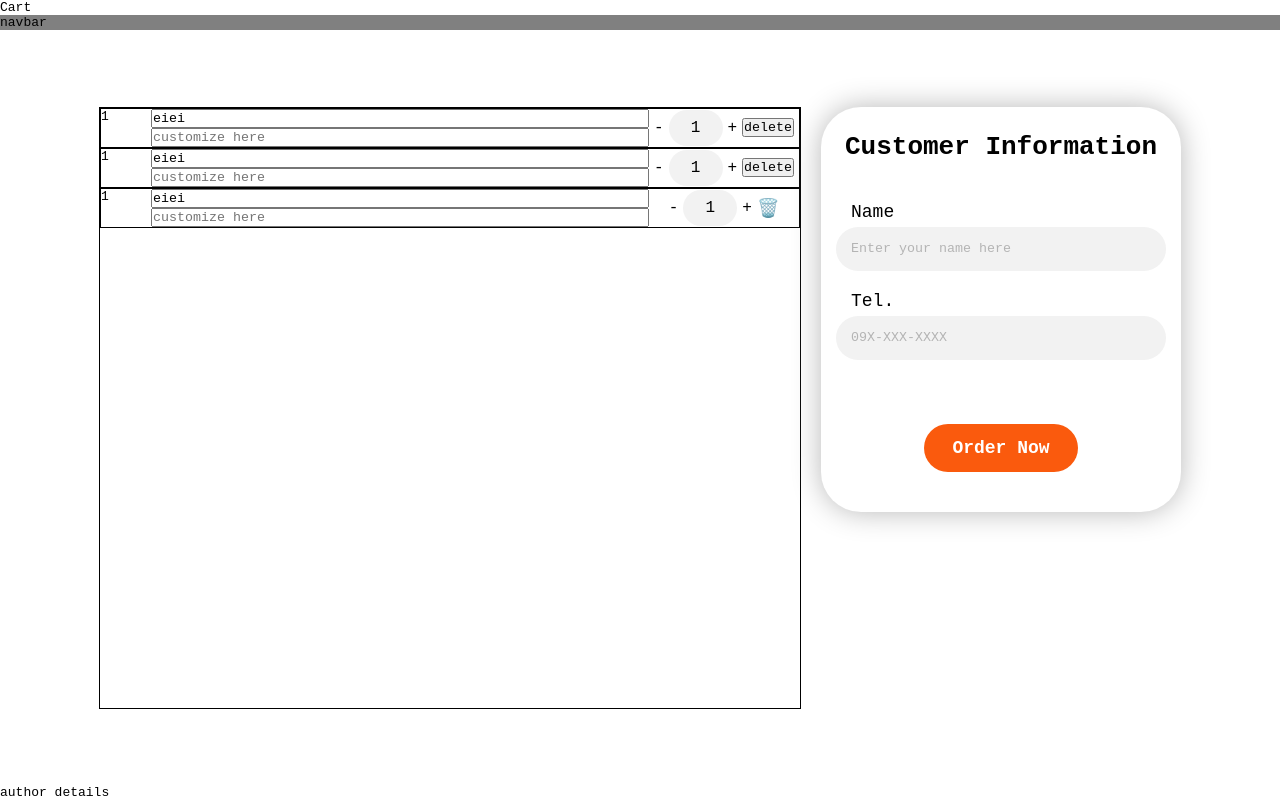
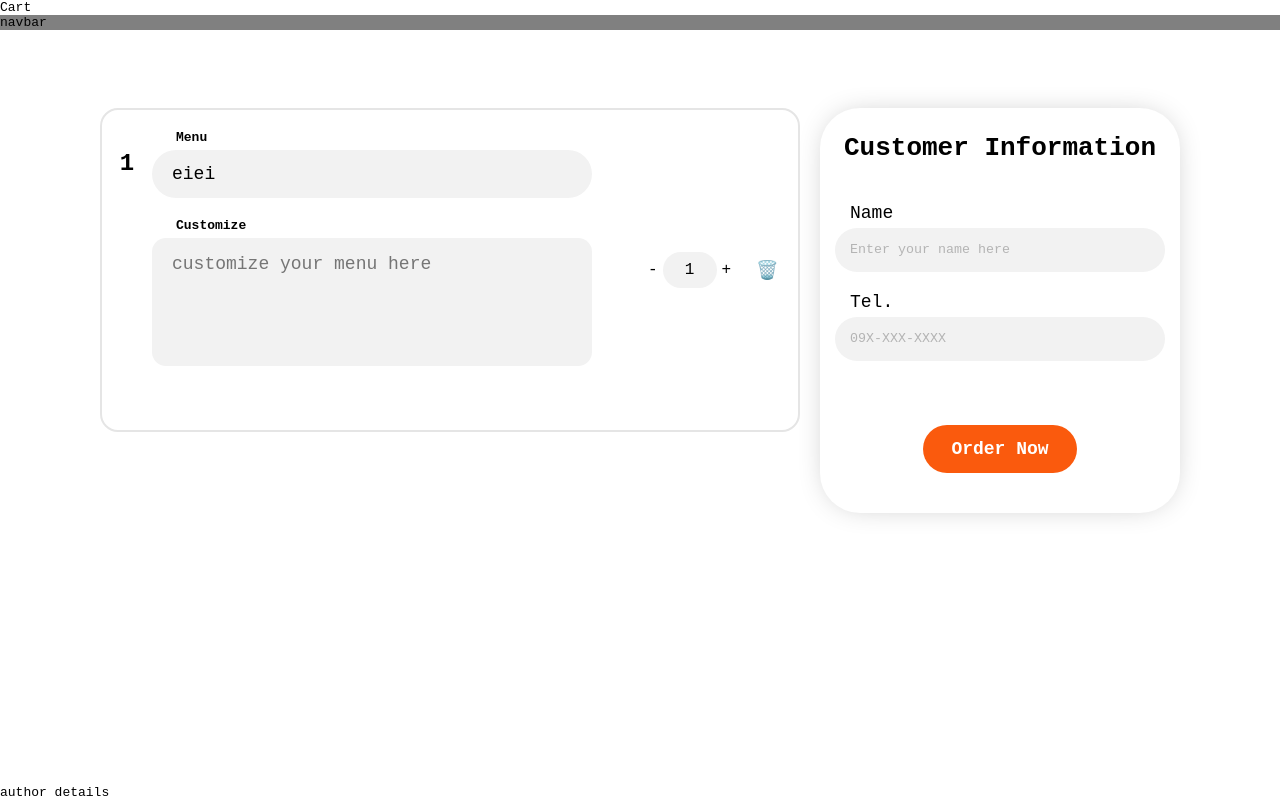
Before and after one commit to igottagofast/kongkrai, a plain HTML site: page customer/cart.html in a window 1280 px wide. Drawn offline with Linux system fonts and the light colour scheme.

Commit message:
commit hah

```diff
--- a/customer/cart.css
+++ b/customer/cart.css
@@ -33,8 +33,7 @@ main {
   flex-direction: column;
   min-width: 700px;
   min-height: 600px;
-
-  border: 1px solid black;
+  gap: 20px;
 }
 
 .confirm-container {
@@ -48,7 +47,7 @@ main {
 
   background-color: rgb(255, 255, 255);
 
-  box-shadow: 0px 0px 30px -1px rgb(179, 179, 179);
+  box-shadow: 0px 0px 30px -10px rgb(179, 179, 179);
 }
 
 .confirm-container h3 {
@@ -139,33 +138,97 @@ main {
   border: 1px solid black;
   display: flex;
   flex-direction: row;
+  position: relative;
+
+  border: 2px solid rgb(229, 229, 229);
+  border-radius: 18px;
+  height: 280px;
+  padding: 20px 0px;
 }
+.menu-container:hover {
+  box-shadow: 0px 0px 21px -1px rgb(229, 229, 229);
+}
+
+/* =================ช่องลำดับ items================== */
+
 .menu-number {
   width: 50px;
+  font-size: 24px;
+  font-weight: bold;
+  display: flex;
+  flex-direction: column;
+  align-items: center;
+  padding-top: 20px;
 }
+
+/* ================ชื่อ กะ ตามสั่ง================== */
+
 .menu-detail {
   display: flex;
   flex-direction: column;
   flex: 1;
+  gap: 20px;
+}
+
+.input-section {
+  display: flex;
+  flex-direction: column;
+}
+.input-section label {
+  padding-left: 24px;
+  padding-bottom: 5px;
+  font-weight: bold;
+}
+
+.main-menu {
+  width: 400px;
+  padding: 8px;
+  font-size: 18px;
+  border: none;
+  border-radius: 24px;
+  padding: 14px 20px;
+
+  background-color: rgb(242, 242, 242);
+}
+.main-menu:focus {
+  outline: none;
+  box-shadow: inset 0px 0px 21px -1px rgb(229, 229, 229);
+  background-color: rgb(255, 255, 255);
+}
+
+.custom-menu {
+  width: 400px;
+  min-height: 100px;
+  padding: 14px 20px;
+  font-size: 18px;
+  border: none;
+  border-radius: 14px;
+  resize: none;
+  line-height: 1.4;
+
+  background-color: rgb(242, 242, 242);
+}
+.custom-menu:focus {
+  outline: none;
+  box-shadow: inset 0px 0px 21px -1px rgb(229, 229, 229);
+  background-color: rgb(255, 255, 255);
 }
 
 .menu-option {
   display: flex;
   flex-direction: row;
-  align-items: center;
-  justify-content: center;
   width: 150px;
   gap: 5px;
 }
 
+/* ================ปุ่มquantity================== */
 .quantity-button {
   display: flex;
   flex-direction: row;
   align-items: center;
-  justify-content: center;
   gap: 5px;
+  flex: 1;
 }
-
 .quantity {
   display: flex;
   flex-direction: column;
@@ -188,13 +251,19 @@ main {
   box-shadow: inset 0px 0px 20px -10px rgb(162, 162, 162);
   background-color: rgb(255, 255, 255);
 }
-
 .increase,
 .decrease {
   font-size: 16px;
   cursor: pointer;
 }
-
+/* ================ปุ่มpre delete================== */
+.delete-container {
+  display: flex;
+  flex-direction: column;
+  align-items: center;
+  justify-content: center;
+  flex: 1;
+}
 .pre-delete-button {
   background: none;
   border: none;
@@ -206,3 +275,16 @@ main {
 .pre-delete-button:active {
   font-size: 20px;
 }
+
+.delete-overlay {
+  position: absolute;
+  top: 0;
+  left: 0;
+  width: 100%;
+  height: 100%;
+
+  display: flex;
+  justify-content: center;
+  align-items: center;
+  z-index: 99;
+}
--- a/customer/cart.html
+++ b/customer/cart.html
@@ -21,8 +21,14 @@
                     <label> 1 </label>
                 </div>
                 <div class="menu-detail">
-                    <input type="text" value="eiei">
-                    <input type="text" placeholder="customize here">
+                    <div class="input-section">
+                        <label for="">Menu</label>
+                        <input class="main-menu" type="text" value="eiei">
+                    </div>
+                    <div class="input-section">
+                        <label for="">Customize</label>
+                        <textarea class="custom-menu" placeholder="customize your menu here "></textarea>
+                    </div>
                 </div>
                 <div class="menu-option">
                     <div class="quantity-button">
@@ -30,43 +36,8 @@
                         <input class="quantity" type="text" value="1">
                         <div class="increase">+</div>
                     </div>
-                    <div><button>delete</button></div>
-                </div>
-            </div>
-            <div class="menu-container">
-                <div class="menu-number">
-                    <label> 1 </label>
-                </div>
-                <div class="menu-detail">
-                    <input type="text" value="eiei">
-                    <input type="text" placeholder="customize here">
-                </div>
-                <div class="menu-option">
-                    <div class="quantity-button">
-                        <div class="decrease">-</div>
-                        <input class="quantity" type="text" value="1">
-                        <div class="increase">+</div>
-                    </div>
-                    <div><button>delete</button></div>
-                </div>
-            </div>
-            <div class="menu-container">
-                <div class="menu-number">
-                    <label> 1 </label>
-                </div>
-                <div class="menu-detail">
-                    <input type="text" value="eiei">
-                    <input type="text" placeholder="customize here">
-                </div>
-                <div class="menu-option">
-                    <div class="quantity-button">
-                        <div class="decrease">-</div>
-                        <input class="quantity" type="text" value="1">
-                        <div class="increase">+</div>
-                    </div>
-                    <div>
-                        <button class="pre-delete-button">🗑️
-                        </button>
+                    <div class="delete-container">
+                        <button class="pre-delete-button">🗑️</button>
                     </div>
                 </div>
             </div>
@@ -89,6 +60,7 @@
     <footer>author details</footer>
 
     <script>
+        const menuContainer = document.querySelector(".menu-container")
         const orderButton = document.querySelector("#order-button")
         const cancelButton = document.querySelector("#cancel-button")
         const confirmButton = document.querySelector("#confirm-button")
@@ -116,7 +88,6 @@
             const input = box.querySelector(".quantity");
             const inc = box.querySelector(".increase");
             const dec = box.querySelector(".decrease");
-            let deleteTimer = null;
 
             inc.addEventListener("click", () => {
                 input.value = Number(input.value) + 1;
@@ -129,16 +100,12 @@
                 else if (input.value == 0) {
                     return
                 }
-                else {
+                else if (input.value == 1) {
                     input.value = Number(input.value) - 1
-
-                    // รอ 1 วินาทีค่อยลบ
-                    deleteTimer = setTimeout(() => {
-                        console.log("ลบรายการแล้ว");
-                        deleteTimer = null;
-                    }, 1000);
-
-                    return;
+                    const div = document.createElement("div");
+                    div.classList.add("delete-overlay");
+                    div.classList.add("blur");
+                    menuContainer.appendChild(div);
                 }
             });
         });
```
